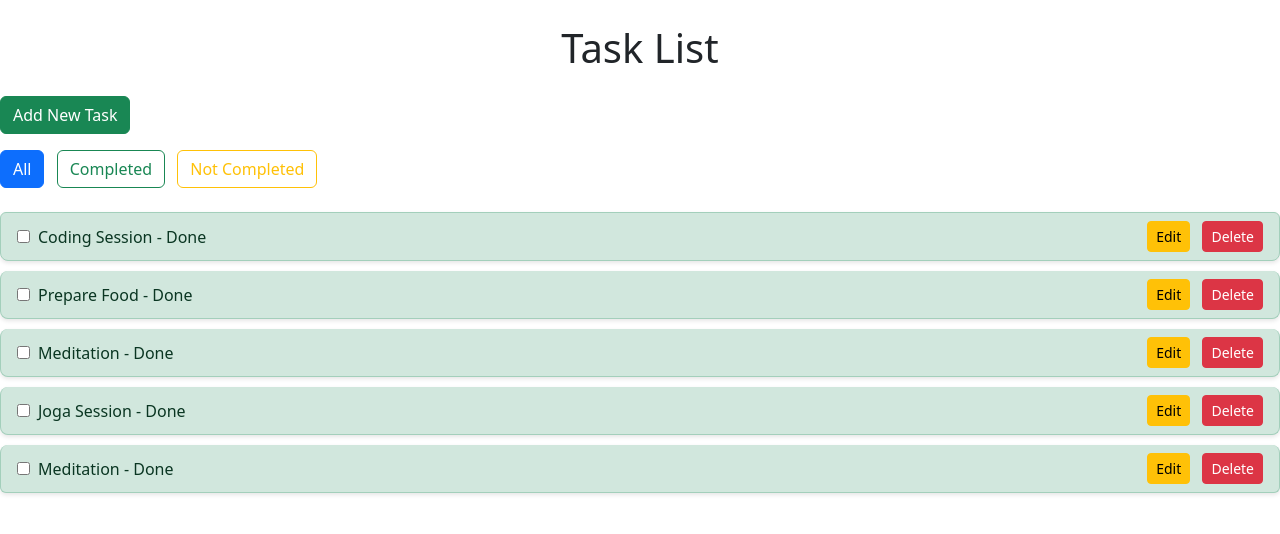
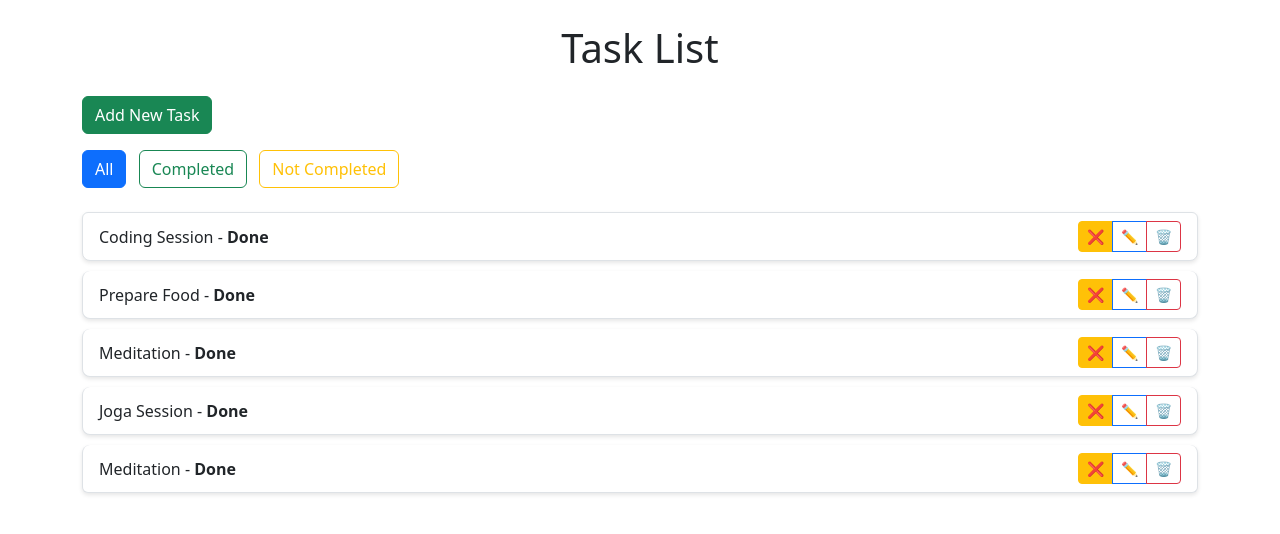
Before and after one commit to Wisemaaan/tracker, a Django app: page / in a window 1280 px wide. Shown: the part 56-590 px from the top of the page. Run offline with Django 5.2, Linux system fonts and the light colour scheme; a user stored in the database is signed in; data comes from the database, SQL or seed files in the repository; both versions use the stored data as it was after the commit.

Commit message:
Some changes in forms

```diff
--- a/tasks/templates/tasks/task_list.html
+++ b/tasks/templates/tasks/task_list.html
@@ -7,10 +7,9 @@
     {% load static %}
     <link rel="stylesheet" href="{% static 'tasks/style.css' %}">
     <link href="https://cdn.jsdelivr.net/npm/bootstrap@5.3.0/dist/css/bootstrap.min.css" rel="stylesheet">
+    <script src="https://cdn.jsdelivr.net/npm/bootstrap@5.3.0/dist/js/bootstrap.bundle.min.js"></script>
+</head>
 
-
-</head>
-<body>
 <body>
 
 <nav class="navbar navbar-expand-lg navbar-light bg-light mb-4">
@@ -18,9 +17,7 @@
         <a class="navbar-brand" href="/">Tracker</a>
         <div class="d-flex">
             {% if user.is_authenticated %}
-                  <span class="navbar-text me-3">
-                    Witaj, {{ user.username }}!
-                  </span>
+                <span class="navbar-text me-3">Witaj, {{ user.username }}!</span>
                 <a href="{% url 'logout' %}" class="btn btn-outline-danger">Wyloguj</a>
             {% else %}
                 <a href="{% url 'login' %}" class="btn btn-outline-primary">Zaloguj się</a>
@@ -29,44 +26,66 @@
     </div>
 </nav>
 
+<div class="container">
+
     <h1 class="text-center mb-4">Task List</h1>
 
     <a href="{% url 'add_task' %}" class="btn btn-success mb-3">Add New Task</a>
 
-
     {% if messages %}
         {% for message in messages %}
-            <div class="alert alert-success" role="'alert">
+            <div class="alert alert-success" role="alert">
                 {{ message }}
             </div>
         {% endfor %}
     {% endif %}
 
+    <!-- Filters -->
     <div class="mb-4">
         <a href="{% url 'task_list' %}?filter=all" class="btn {% if filter_option == 'all' %}btn-primary{% else %}btn-outline-primary{% endif %} me-2">All</a>
         <a href="{% url 'task_list' %}?filter=completed" class="btn {% if filter_option == 'completed' %}btn-success{% else %}btn-outline-success{% endif %} me-2">Completed</a>
         <a href="{% url 'task_list' %}?filter=not_completed" class="btn {% if filter_option == 'not_completed' %}btn-warning{% else %}btn-outline-warning{% endif %}">Not Completed</a>
     </div>
 
+    <!-- Task List -->
     <ul class="list-group">
         {% for task in tasks %}
-            <li class="list-group-item d-flex justify-content-between align-items-center {% if task.completed %}list-group-item-success{% endif %}">
-                <div class="d-flex align-items-center">
-                    <form method="post" action="{% url 'toggle_task' task.id %}" class="me-2">
-                        {% csrf_token %}
-                        <input type="checkbox" onchange="this.form.submit()" {% if task.comleted %}checked{% endif %}>
-                    </form>
-                    <span>{{ task.title }} - {% if task.completed %}Done{% else %}Not done{% endif %}</span>
+        <li class="list-group-item">
+            <div class="d-flex justify-content-between align-items-center">
+                <div>
+                    {{ task.title }} -
+                    {% if task.completed %}<strong>Done</strong>{% else %}Not Done{% endif %}
                 </div>
-                <div>
-                    <a href="{% url 'edit_task' task.id %}" class="btn btn-sm btn-warning me-2">Edit</a>
-                    <a href="{% url 'delete_task' task.id %}" class="btn btn-sm btn-danger" onclick="return confirm('Are you sure you want to delete this task?');">Delete</a>
+                <div class="btn-group">
+                    <a href="{% url 'toggle_task' task.id %}" class="btn btn-sm {% if task.completed %}btn-warning{% else %}btn-success{% endif %}">
+                        {% if task.completed %}❌{% else %}✓{% endif %}
+                    </a>
+                    {% if task.description %}
+                        <button class="btn btn-sm btn-outline-secondary" type="button" data-bs-toggle="collapse" data-bs-target="#desc{{ task.id }}">
+                            Details
+                        </button>
+                    {% endif %}
+                    <a href="{% url 'edit_task' task.id %}" class="btn btn-sm btn-outline-primary">✏️</a>
+                    <a href="{% url 'delete_task' task.id %}" class="btn btn-sm btn-outline-danger" onclick="return confirm('Czy na pewno usunąć to zadanie?');">🗑️</a>
                 </div>
+            </div>
+
+            {% if task.description %}
+                <div id="desc{{ task.id }}" class="collapse mt-2">
+                    <div class="card card-body">
+                        {{ task.description }}
+                    </div>
+                </div>
+            {% endif %}
+        </li>
+
             </li>
         {% empty %}
             <li class="list-group-item">No tasks available.</li>
         {% endfor %}
     </ul>
 
+</div>
+
 </body>
 </html>
--- a/tasks/views.py
+++ b/tasks/views.py
@@ -7,6 +7,10 @@ from django.contrib.auth.decorators import login_required
 from django.contrib.auth.forms import UserCreationForm
 from django.contrib.auth import logout
 from django.shortcuts import redirect
+from .forms import TaskCreateForm
+from .forms import TaskEditForm
+
+
 
 
 
@@ -24,13 +28,20 @@ def add_task(request):
             task = form.save(commit=False)
             task.user = request.user
 
+            # Jeśli wybrano template → użyj tytułu z szablonu
             if form.cleaned_data['template']:
                 task.title = form.cleaned_data['template'].title
+            # Jeśli NIE wybrano template, ale title jest pusty → błąd
+            elif not task.title:
+                form.add_error('title', 'Musisz wpisać tytuł zadania lub wybrać z listy.')
+                return render(request, 'tasks/add_task.html', {'form': form})
+
             task.save()
             messages.success(request, 'Task added successfully!')
             return redirect('task_list')
     else:
-        form = TaskForm()
+        form = TaskCreateForm()
+
     return render(request, 'tasks/add_task.html', {'form': form})
 
 
@@ -48,7 +59,7 @@ def edit_task(request, task_id):
             messages.success(request, 'Task updated successfully!')
             return redirect('task_list')
     else:
-        form = TaskForm(instance=task)
+        form = TaskEditForm(instance=task)
 
     return render(request, 'tasks/edit_task.html', {'form': form})
 
```
Also changed, not shown: tasks/forms.py (+21 -7 lines), tasks/templates/tasks/add_task.html (+21 -0 lines), db.sqlite3. Lines whose indentation alone changed are shown as unchanged.
